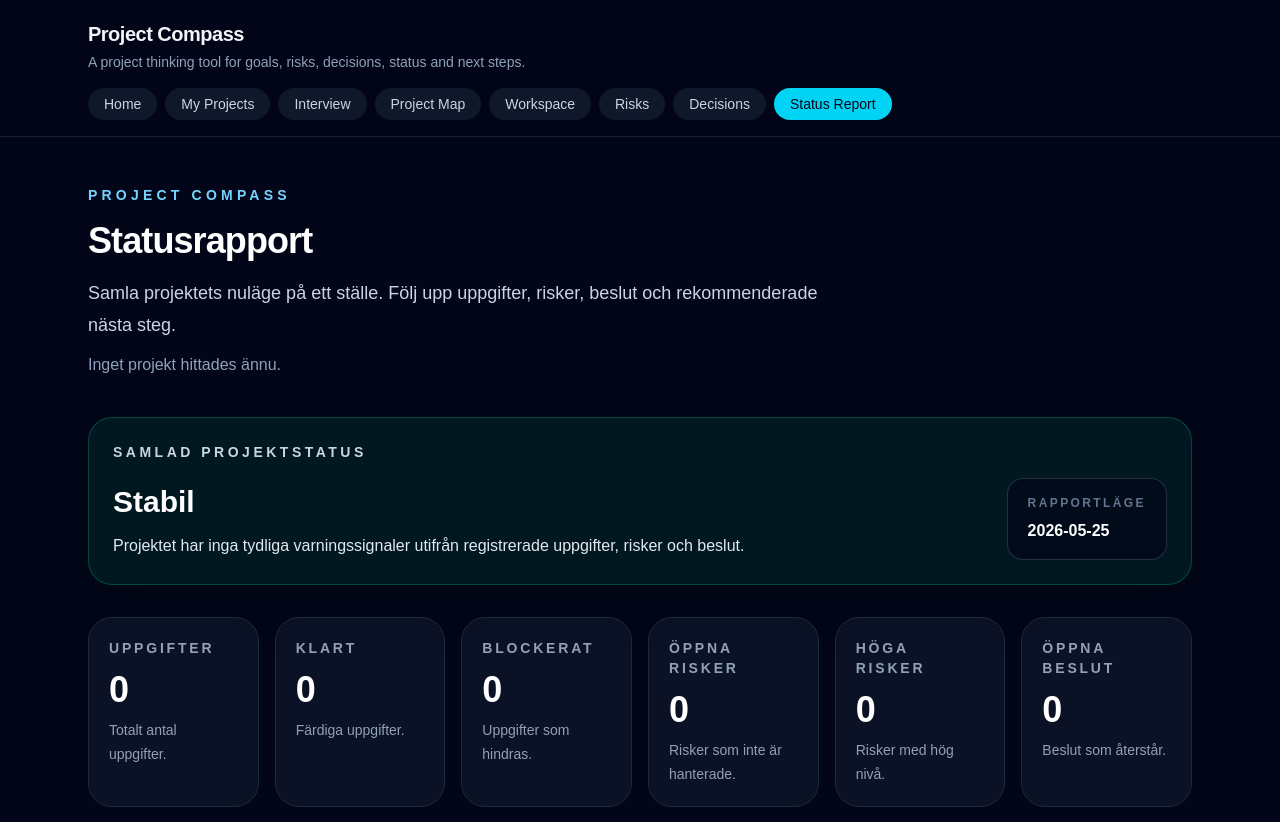
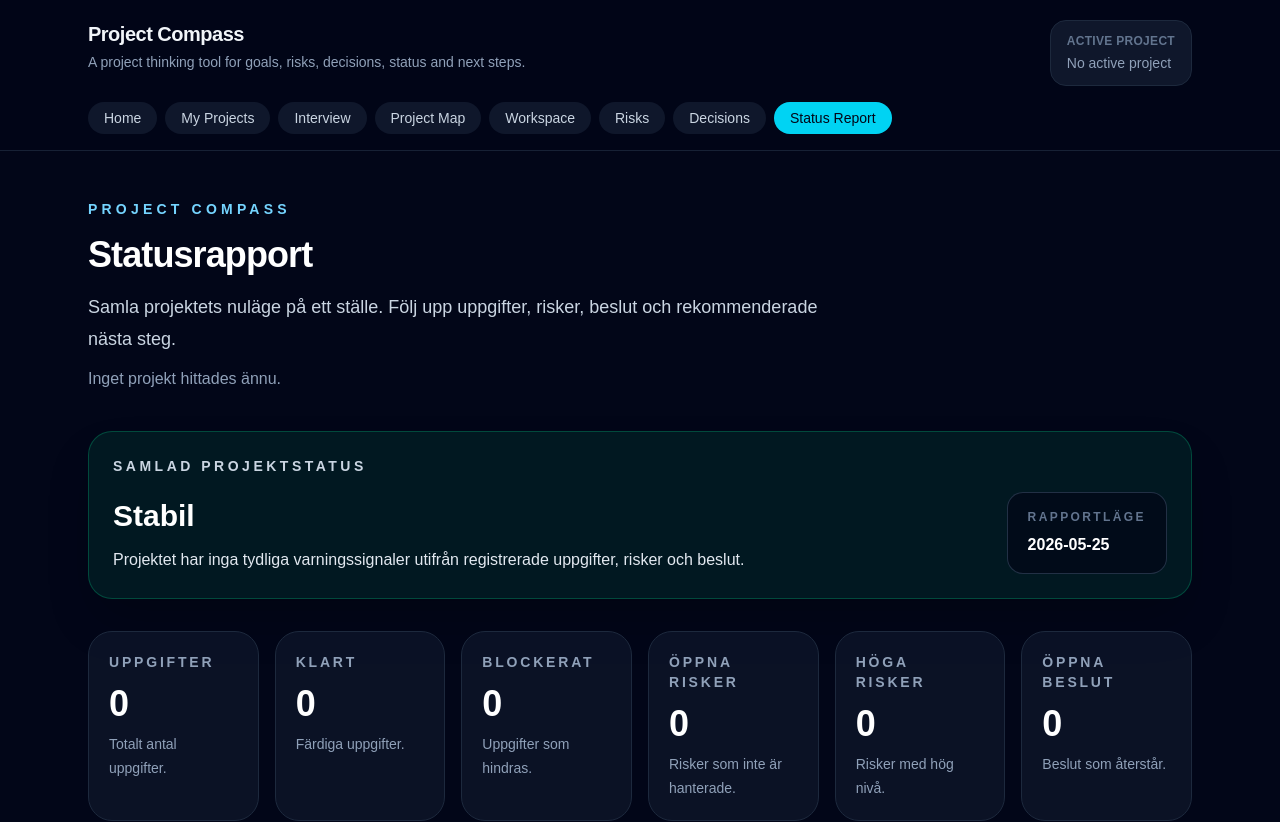
Before and after one commit to Zion8a/project-compass, a Next.js app: page /project-report in a window 1280 px wide. Shown: the top 822 px of the page. Built offline with nearby package versions, Linux system fonts and the light colour scheme.

Commit message:
Show active project in header

```diff
--- a/src/components/AppHeader.tsx
+++ b/src/components/AppHeader.tsx
@@ -2,6 +2,12 @@
 
 import Link from "next/link";
 import { usePathname } from "next/navigation";
+import { useEffect, useState } from "react";
+import {
+  getActiveProject,
+  loadProjectCompassState,
+  Project,
+} from "@/lib/projectStorage";
 
 const navItems = [
   {
@@ -40,10 +46,19 @@ const navItems = [
 
 export default function AppHeader() {
   const pathname = usePathname();
+  const [activeProject, setActiveProject] = useState<Project | null>(null);
+
+  useEffect(() => {
+    const loadedState = loadProjectCompassState();
+    const currentProject = getActiveProject(loadedState);
+
+    setActiveProject(currentProject);
+  }, [pathname]);
 
   return (
     <header className="border-b border-slate-800/80 bg-slate-950/95">
       <div className="mx-auto flex max-w-6xl flex-col gap-5 px-6 py-5">
+        <div className="flex flex-col gap-3 md:flex-row md:items-start md:justify-between">
           <div className="flex flex-col gap-1">
             <Link
               href="/"
@@ -52,9 +67,23 @@ export default function AppHeader() {
               Project Compass
             </Link>
             <p className="text-sm text-slate-400">
-            A project thinking tool for goals, risks, decisions, status and next
-            steps.
+              A project thinking tool for goals, risks, decisions, status and
+              next steps.
             </p>
+          </div>
+
+          <div className="rounded-2xl border border-slate-800 bg-slate-900 px-4 py-3 text-sm">
+            <p className="text-xs font-semibold uppercase tracking-wide text-slate-500">
+              Active project
+            </p>
+            {activeProject ? (
+              <p className="mt-1 font-semibold text-cyan-300">
+                {activeProject.name}
+              </p>
+            ) : (
+              <p className="mt-1 text-slate-400">No active project</p>
+            )}
+          </div>
         </div>
 
         <nav aria-label="Main navigation">
```
Also changed, not shown: 1 other file (tests, documents, lock files or other folders). Lines whose indentation alone changed are shown as unchanged.
